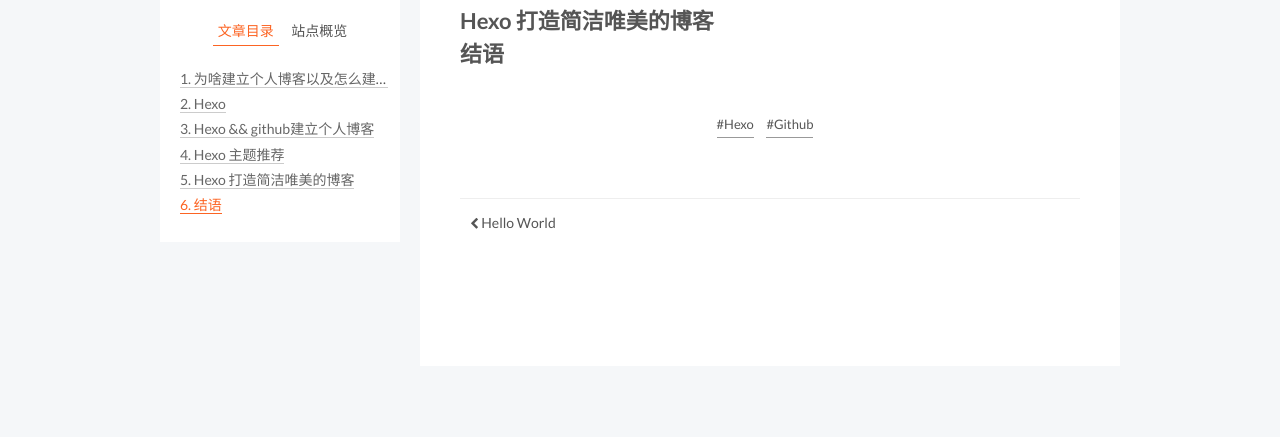
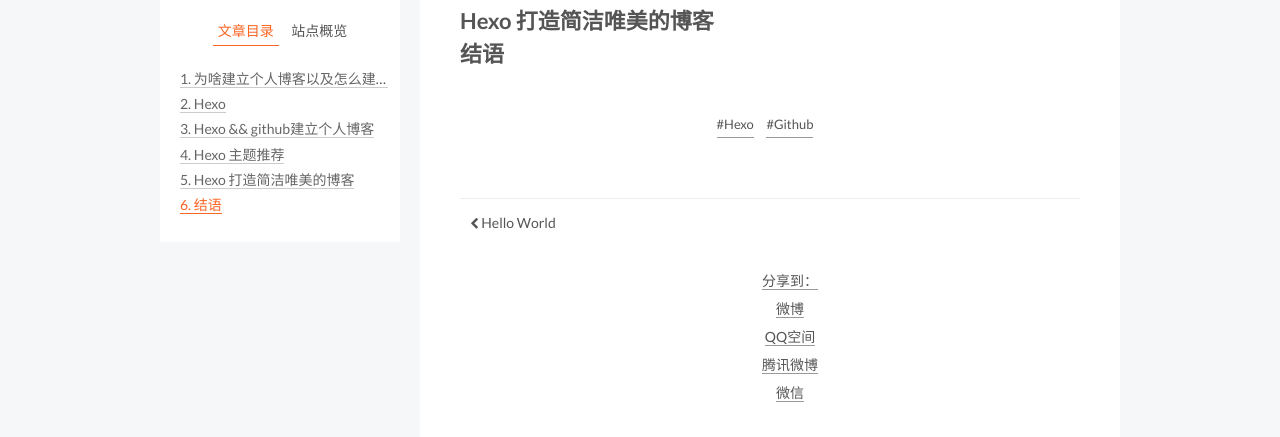
Before and after one commit to FreeApe/freeape.github.io, a plain HTML site: page 2016/06/11/hexo-try/index.html in a window 1280 px wide. Shown: the part 337-774 px from the top of the page. Drawn offline with Linux system fonts and the light colour scheme; a script that the page names is missing.

Commit message:
Site updated: 2016-06-13 00:31:26

```diff
--- a/2016/06/11/hexo-try/index.html
+++ b/2016/06/11/hexo-try/index.html
@@ -389,6 +389,25 @@
 
     <div class="post-spread">
 
+        <div class="ds-share flat" data-thread-key="2016/06/11/hexo-try/"
+     data-title="Hexo && Github 建立个人博客"
+     data-content=""
+     data-url="http://yicm.me/2016/06/11/hexo-try/">
+  <div class="ds-share-inline">
+    <ul  class="ds-share-icons-16">
+
+      <li data-toggle="ds-share-icons-more"><a class="ds-more" href="javascript:void(0);">分享到：</a></li>
+      <li><a class="ds-weibo" href="javascript:void(0);" data-service="weibo">微博</a></li>
+      <li><a class="ds-qzone" href="javascript:void(0);" data-service="qzone">QQ空间</a></li>
+      <li><a class="ds-qqt" href="javascript:void(0);" data-service="qqt">腾讯微博</a></li>
+      <li><a class="ds-wechat" href="javascript:void(0);" data-service="wechat">微信</a></li>
+
+    </ul>
+    <div class="ds-share-icons-more">
+    </div>
+  </div>
+</div>
+
     </div>
   </div>
 
```
Also changed, not shown: 2016/06/11/hello-world/index.html (+19 -0 lines).
